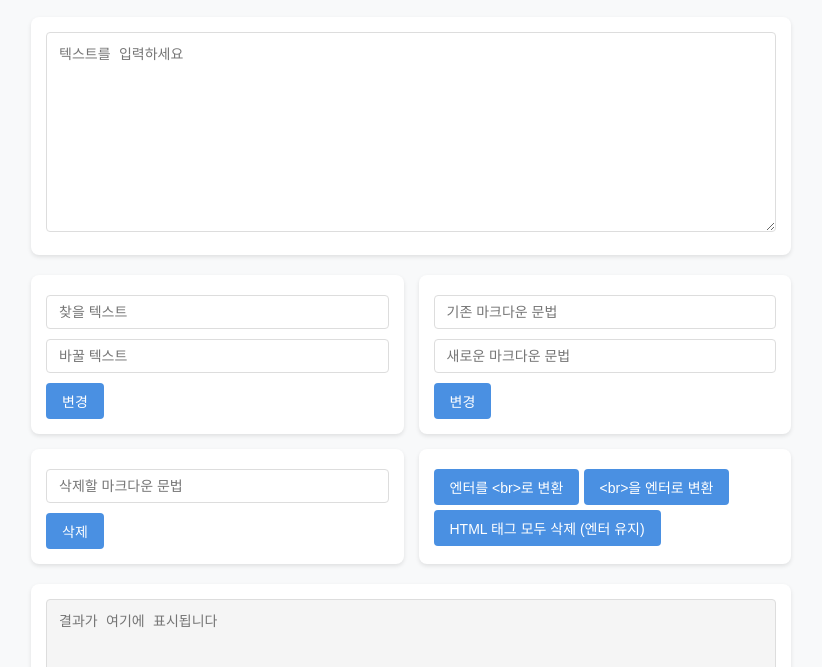
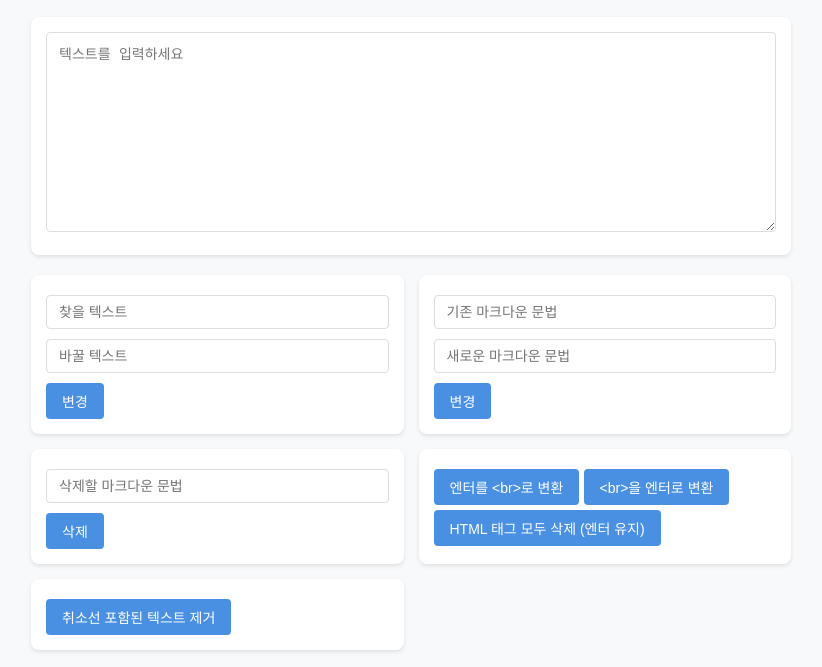
Before and after one commit to seohyun-lee/useful-tools, a plain HTML site: page markdown-editor.html in a window 1280 px wide. Shown: the part 94-761 px from the top of the page, without its empty margins (229-1051 px from the left). Drawn offline with Linux system fonts and the light colour scheme.

Commit message:
feat: 취소선으로 감싸진 텍스트 제거 기능 추가

```diff
--- a/markdown-editor.html
+++ b/markdown-editor.html
@@ -153,6 +153,9 @@
                 <button onclick="convertFromBr()">&lt;br&gt;을 엔터로 변환</button>
                 <button onclick="removeHtmlTags()">HTML 태그 모두 삭제 (엔터 유지)</button>
             </div>
+            <div>
+                <button onclick="removeStrikethroughText()">취소선 포함된 텍스트 제거</button>
+            </div>
         </div>
 
         <div class="output-section">
@@ -203,6 +206,12 @@
                                .replace(/<[^>]*>/g, '');
             document.getElementById('output').value = output;
         }
+        function removeStrikethroughText() {
+            const input = document.getElementById('input').value;
+            // ~~텍스트~~ 패턴을 찾아서 해당 부분을 제거
+            const output = input.replace(/~~[^~]*~~/g, '');
+            document.getElementById('output').value = output;
+        }
     </script>
 </body>
 </html>
```
